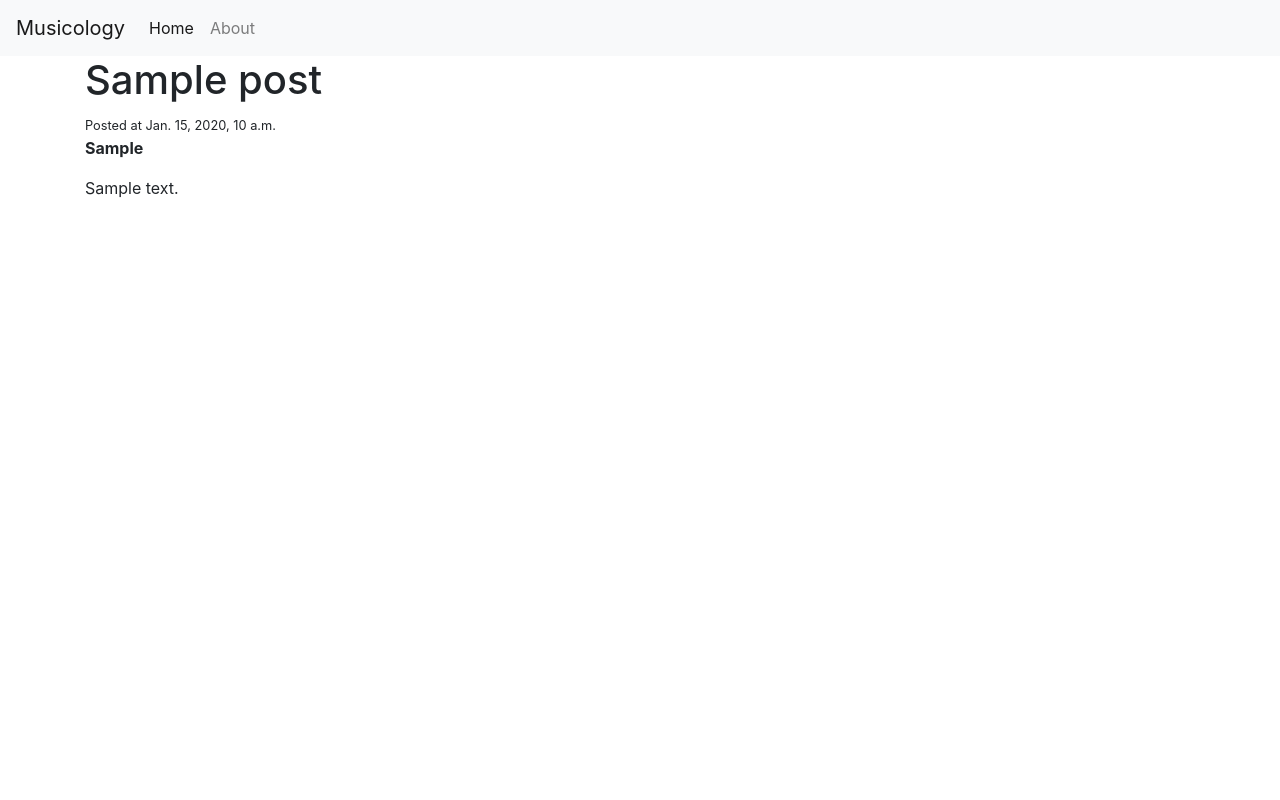
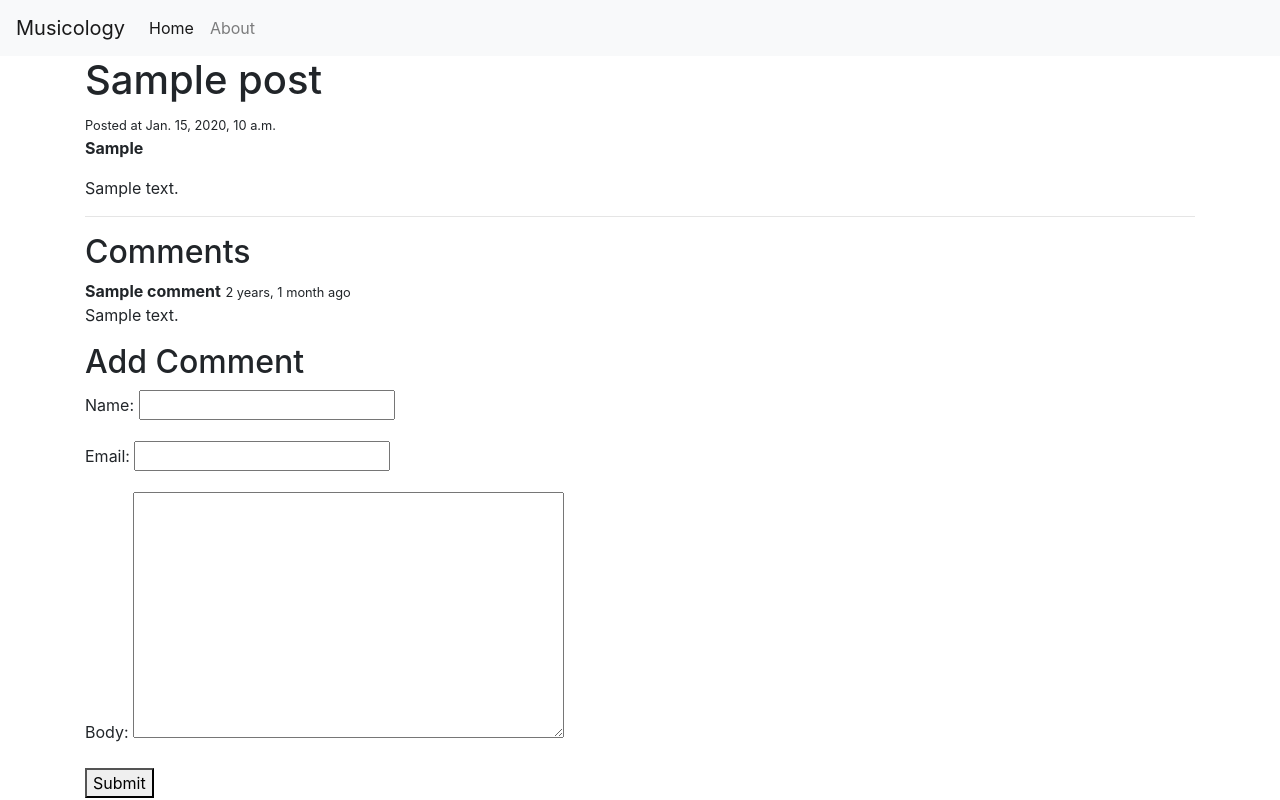
Before and after one commit to kelseyn12/Musicology, a Django app: a page that uses blog/templates/blog/post_detail.html in a window 1280 px wide. Run offline with Django 4.2, Linux system fonts and the light colour scheme; tables that the repository leaves empty hold one stand-in row (values such as "Sample post"); some libraries are stand-ins or nearby versions.

Commit message:
added a comment section

```diff
--- /dev/null
+++ b/blog/forms.py
@@ -0,0 +1,8 @@
+from django import forms
+
+from .models import Comment
+
+class CommentForm(forms.ModelForm):
+    class Meta:
+        model = Comment
+        fields = ['name', 'email', 'body']
--- a/blog/models.py
+++ b/blog/models.py
@@ -12,3 +12,10 @@ class Post(models.Model):
 
     class Meta:
         ordering = ['-date_added']
+
+class Comment(models.Model):
+    post = models.ForeignKey(Post, related_name='comments', on_delete=models.CASCADE)
+    name = models.CharField(max_length=250)
+    email = models.EmailField()
+    body = models.TextField()
+    date_added = models.DateTimeField(auto_now_add=True)
--- a/blog/templates/blog/post_detail.html
+++ b/blog/templates/blog/post_detail.html
@@ -8,4 +8,40 @@
     <p><strong>{{ post.intro }}</strong></p>
 
     <p>{{ post.body }}</p>
+
+    <hr>
+
+    <h2 class="subtitle">Comments</h2>
+
+    {% for comment in post.comments.all %}
+        <article class="media">
+            <div class="media-content">
+                <div class="content">
+                    <p>
+                        <strong>{{ comment.name }}</strong> <small>{{ comment.date_added|timesince }} ago</small>
+                        <br>
+                        {{ comment.body }}
+                    </p>
+                </div>
+            </div>
+        </article>
+    {% empty %}
+        <div class="notification">
+            No comments yet...
+        </div>
+    {% endfor %}
+
+    <h2 class="subtitle">Add Comment</h2>
+
+    <form method="post" action=".">
+        {% csrf_token %}
+
+        {{ form.as_p }}
+
+        <div class="field">
+            <div class="control">
+                <button class="button is-success">Submit</button>
+            </div>
+        </div>
+    </form>
     {% endblock %}
--- a/blog/views.py
+++ b/blog/views.py
@@ -1,5 +1,6 @@
-from django.shortcuts import render
-from .models import Post
+from django.shortcuts import render,redirect
+from .models import Comment, Post
+from .forms import CommentForm
 
 # Create your views here.
 def frontpage(request):
@@ -12,4 +13,16 @@ def about(request):
 def post_detail(request, slug):
     post = Post.objects.get(slug=slug)
 
-    return render(request, 'blog/post_detail.html', {'post': post})
+    if request.method == 'POST':
+        form = CommentForm(request.POST)
+
+        if form.is_valid():
+            comment = form.save(commit=False)
+            comment.post = post
+            comment.save()
+
+            return redirect('post_detail', slug=post.slug)
+    else:
+        form = CommentForm()
+
+    return render(request, 'blog/post_detail.html', {'post': post, 'form': form})
```
Also changed, not shown: blog/migrations/0003_comment.py (added).
